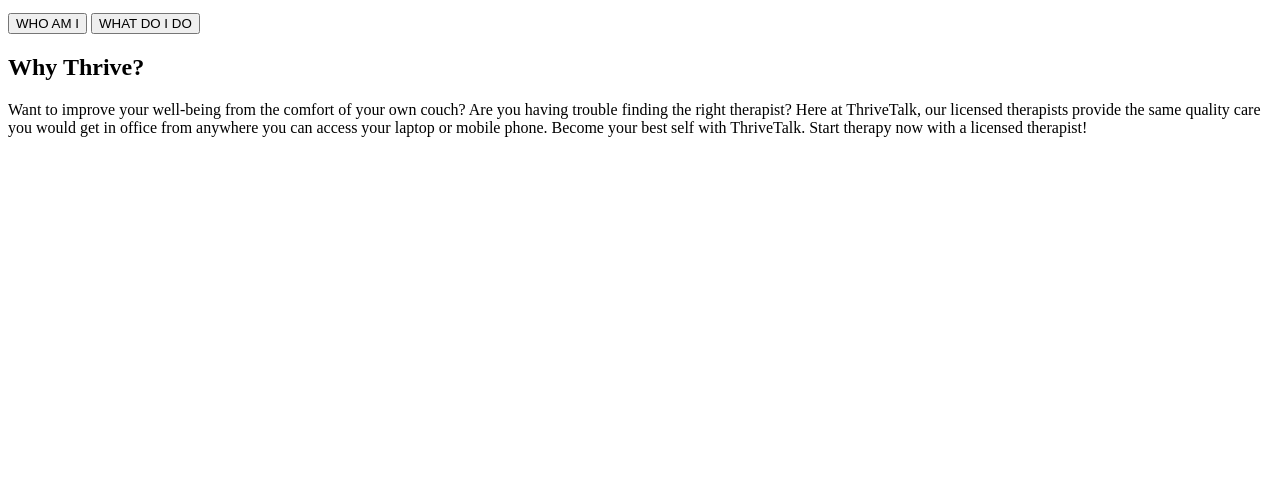
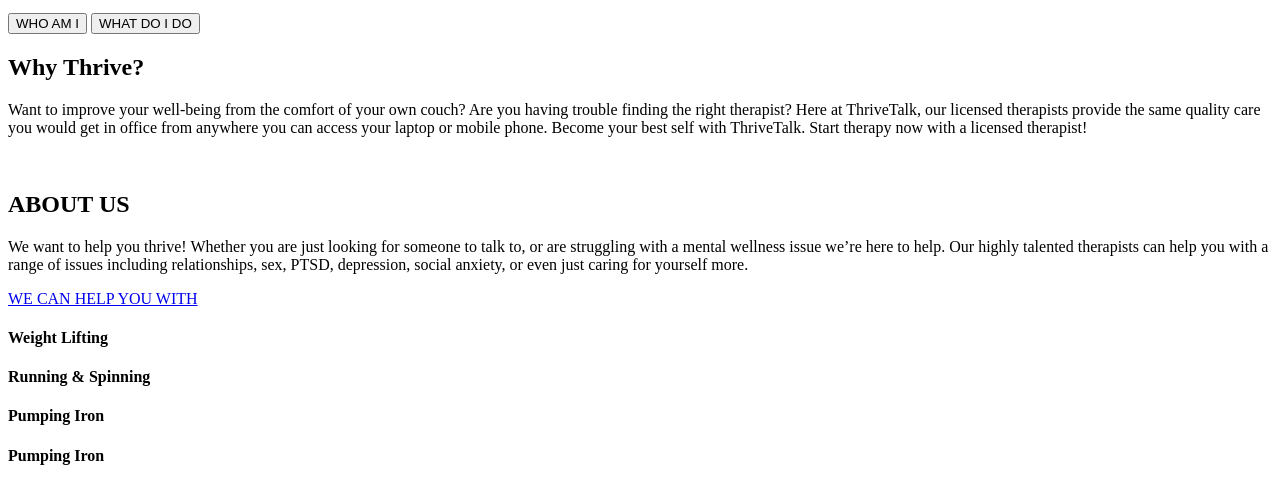
Before and after one commit to bonusloop/gridstart, a plain HTML site: page index.html in a window 1280 px wide. Shown: the part 270-774 px from the top of the page. Drawn offline with Linux system fonts and the light colour scheme.

Commit message:
aboutussect

```diff
--- a/index.html
+++ b/index.html
@@ -55,6 +55,35 @@
             </div>
         </section>
 
+        <section class="aboutus">
+            <h2 class="aboutus__title">ABOUT US</h2>
+            <div class="aboutus__inner">
+                <p class="aboutus__text">
+                    We want to help you thrive! Whether you are just looking for someone to talk to, or are struggling
+                    with
+                    a mental wellness issue we’re here to help. Our highly talented therapists can help you with a range
+                    of
+                    issues including relationships, sex, PTSD, depression, social anxiety, or even just caring for
+                    yourself
+                    more.
+                </p>
+                <a class="aboutus__link" href="#">WE CAN HELP YOU WITH</a>
+            </div>
+            <div class="aboutust__bottom">
+                <div class="aboutus__box">
+                    <h4 class="aboutus__subtitle">Weight Lifting</h4>
+                </div>
+                <div class="aboutus__box">
+                    <h4 class="aboutus__subtitle">Running & Spinning</h4>
+                </div>
+                <div class="aboutus__box">
+                    <h4 class="aboutus__subtitle">Pumping Iron</h4>
+                </div>
+                <div class="aboutus__box">
+                    <h4 class="aboutus__subtitle">Pumping Iron</h4>
+                </div>
+            </div>
+        </section>
 
     </div>
 
```
